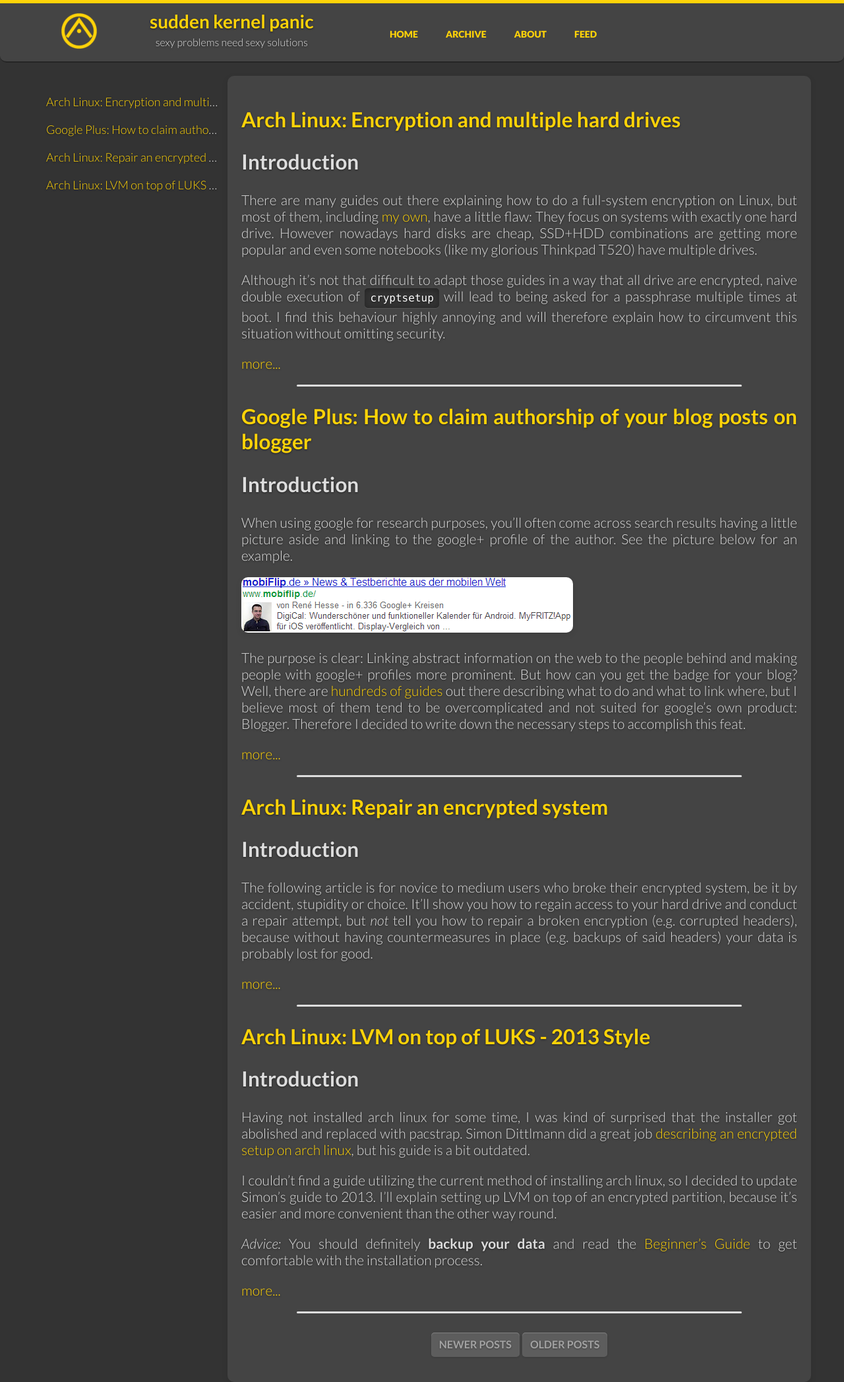
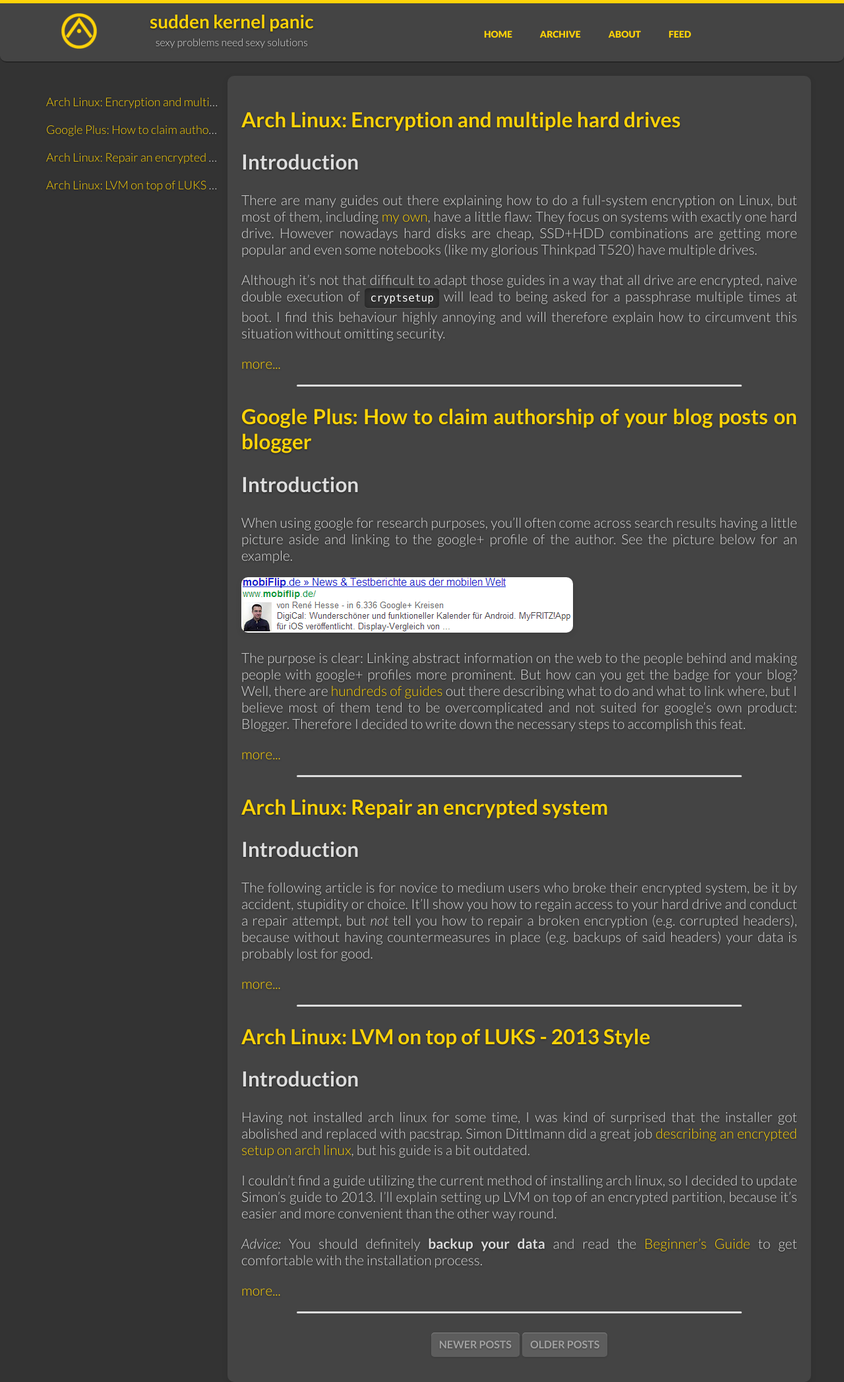
Before and after one commit to Bin7me/bin7me.github.io, a Jekyll site: the page built from index.html, in a window 1280 px wide. Shown: the whole page at 66% size. Built offline with Jekyll 4.4.1, drawn with Linux system fonts in a browser that asks for light colours; some web fonts are replaced; Markdown is read by kramdown in place of the engine named in the settings; the list of posts is cut into pages by our own code.

Commit message:
centered top navigation inside its own div

```diff
--- a/css/style.css
+++ b/css/style.css
@@ -182,6 +182,10 @@ pre, code {
   font-weight: none;
 }
 
+#top-nav {
+  text-align: center;
+}
+
 #top-nav li {
   display: inline;
   padding: 0 5px;
```
